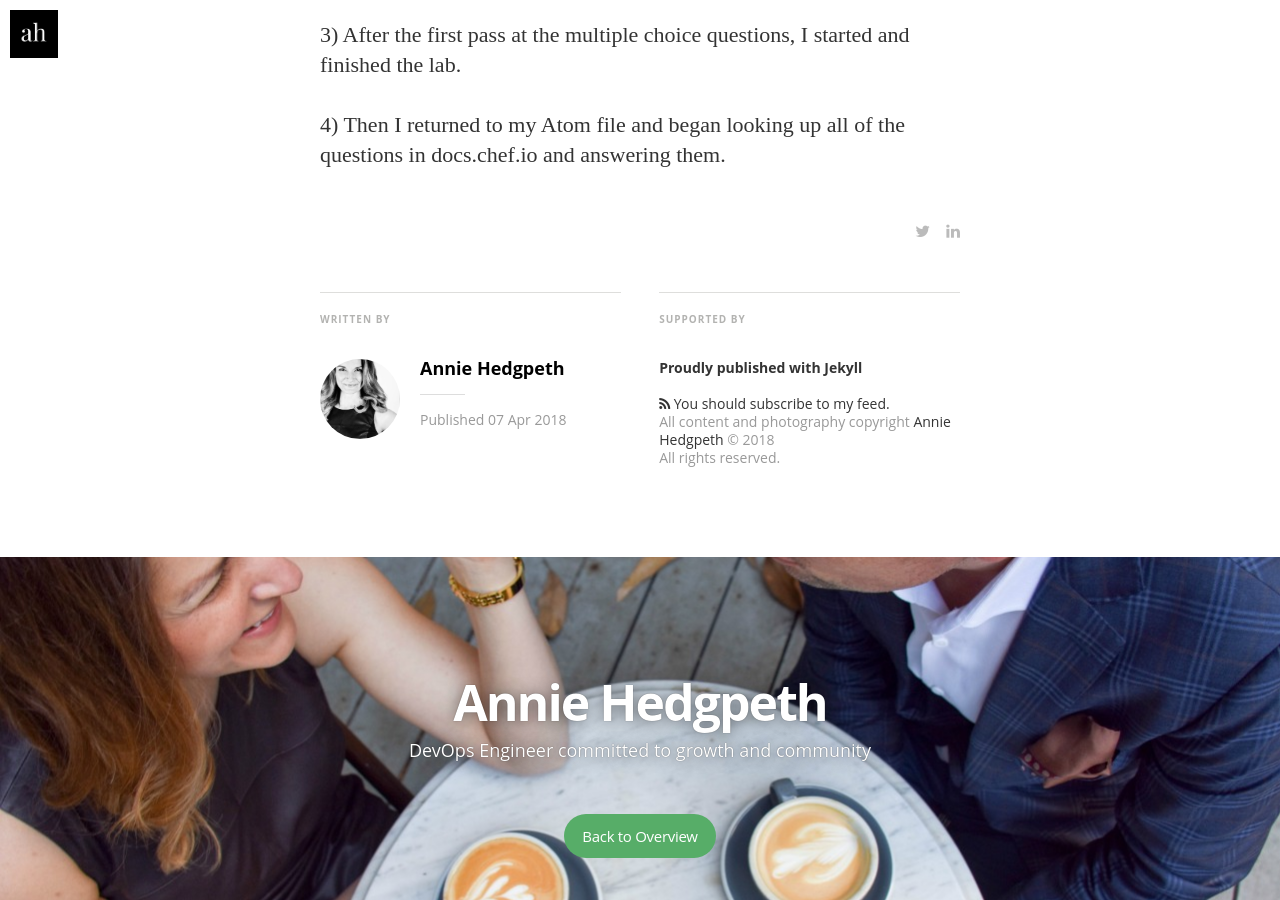
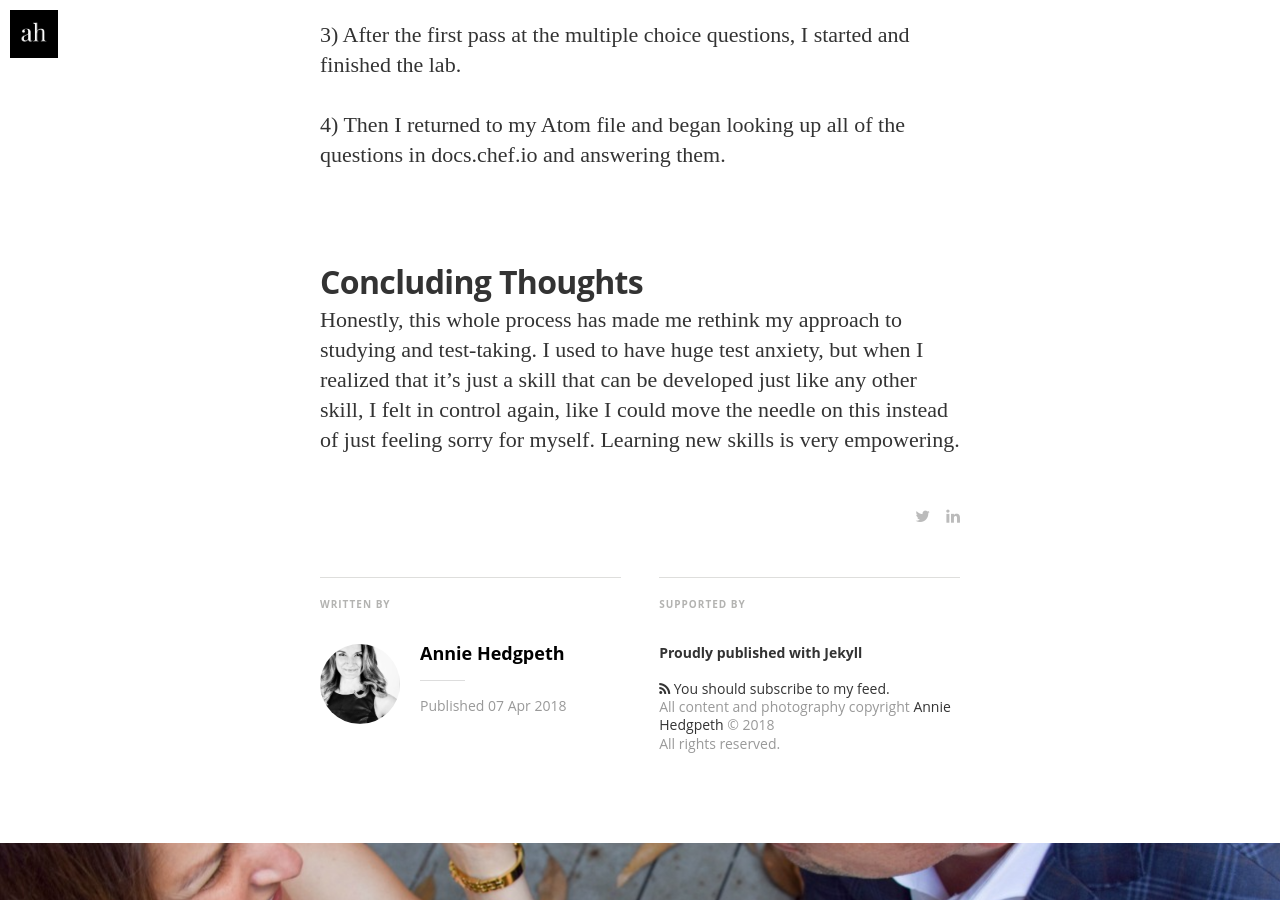
Before and after one commit to anniehedgpeth/anniehedgpeth.github.io, a Jekyll site: the page built from _posts/2018-04-07-chef-certification-tests.md, in a window 1280 px wide and 900 px high, scrolled down 9032 px. Built offline with Jekyll 4.4.1, drawn with Linux system fonts in a browser that asks for light colours; nearby versions of some CDN libraries; some web fonts are replaced.

Commit message:
added conclusion

```diff
--- a/_posts/2018-04-07-chef-certification-tests.md
+++ b/_posts/2018-04-07-chef-certification-tests.md
@@ -117,3 +117,6 @@ That was me. I've never been good at multiple choice tests because I take too lo
 3) After the first pass at the multiple choice questions, I started and finished the lab.
 
 4) Then I returned to my Atom file and began looking up all of the questions in docs.chef.io and answering them.
+
+# Concluding Thoughts
+Honestly, this whole process has made me rethink my approach to studying and test-taking. I used to have huge test anxiety, but when I realized that it's just a skill that can be developed just like any other skill, I felt in control again, like I could move the needle on this instead of just feeling sorry for myself. Learning new skills is very empowering.
```
